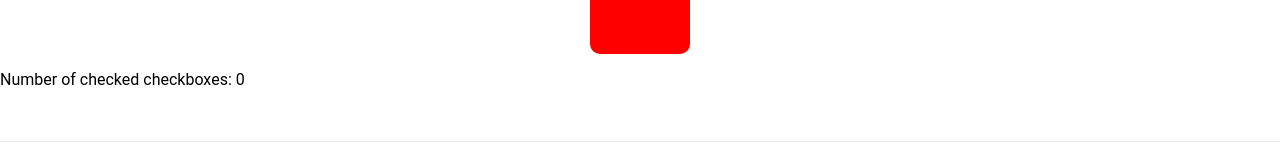
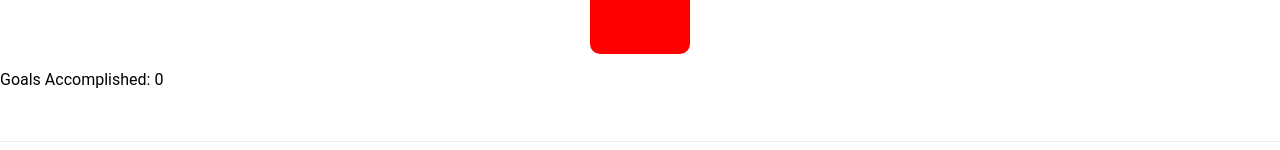
Before and after one commit to Healthy-Habits-project/healthyWatch, a React (Vite) app: page /mentalhealthpage in a window 1280 px wide. Shown: the part 602-752 px from the top of the page. Built offline with nearby package versions, Linux system fonts and the light colour scheme.

Commit message:
Changed number of checked boxes to goals accomplished

```diff
--- a/package.json
+++ b/package.json
@@ -36,6 +36,7 @@
     "react-icons": "^5.0.1",
     "react-router": "^5.3.4",
     "react-router-dom": "^5.3.4",
+    "react-virtuoso": "^4.6.3",
     "systemjs": "^6.14.3"
   },
   "devDependencies": {
--- a/src/pages/MentalHealthPage.tsx
+++ b/src/pages/MentalHealthPage.tsx
@@ -215,7 +215,7 @@ const mentalHealthPage: React.FC = (): React.ReactElement => {
       <div style={colorStyles}></div>
 
       <p>
-        Number of checked checkboxes: {checkedCount}
+        Goals Accomplished: {checkedCount}
       </p>
       </IonContent>
     </IonPage>
```
Also changed, not shown: 1 other file (tests, documents, lock files or other folders).
